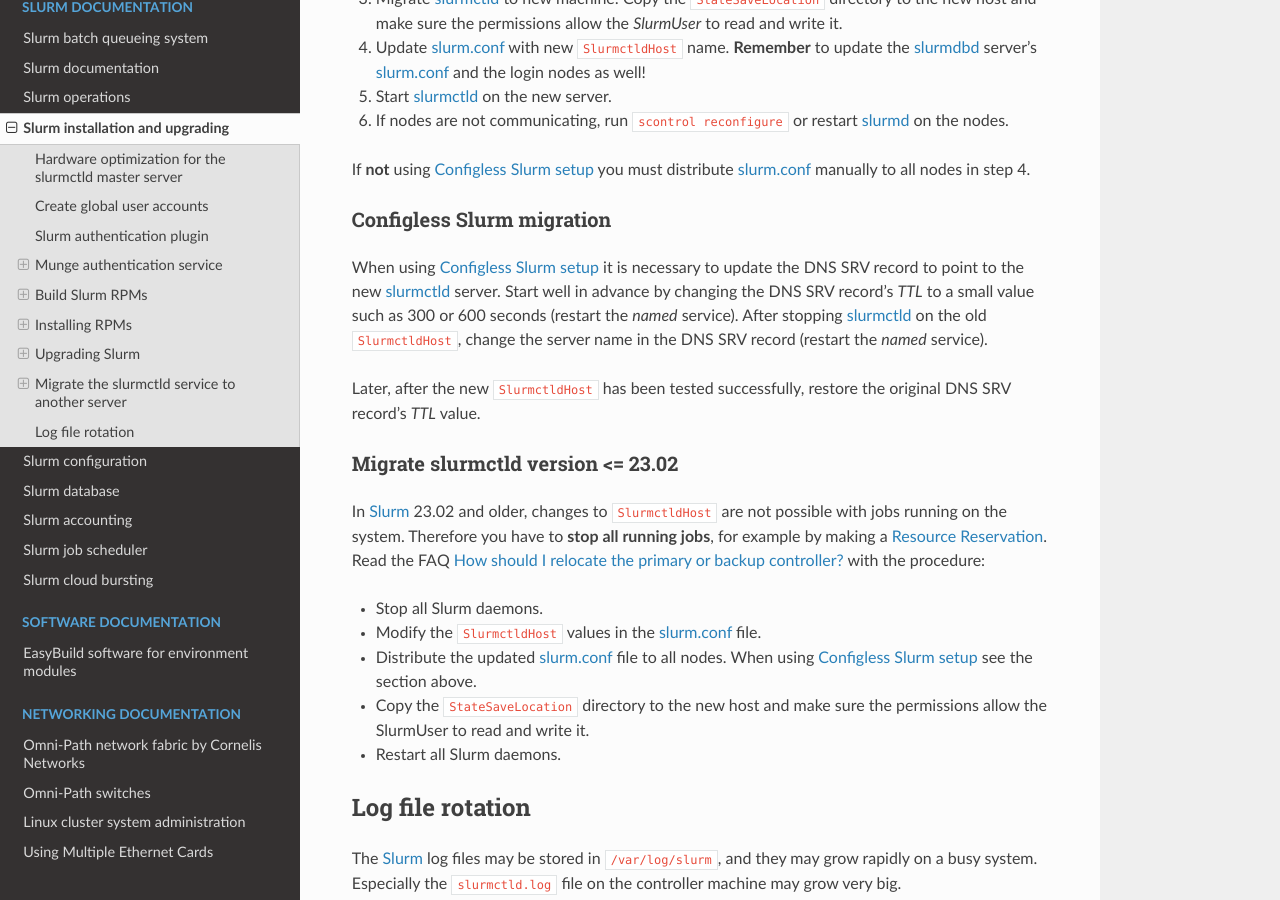
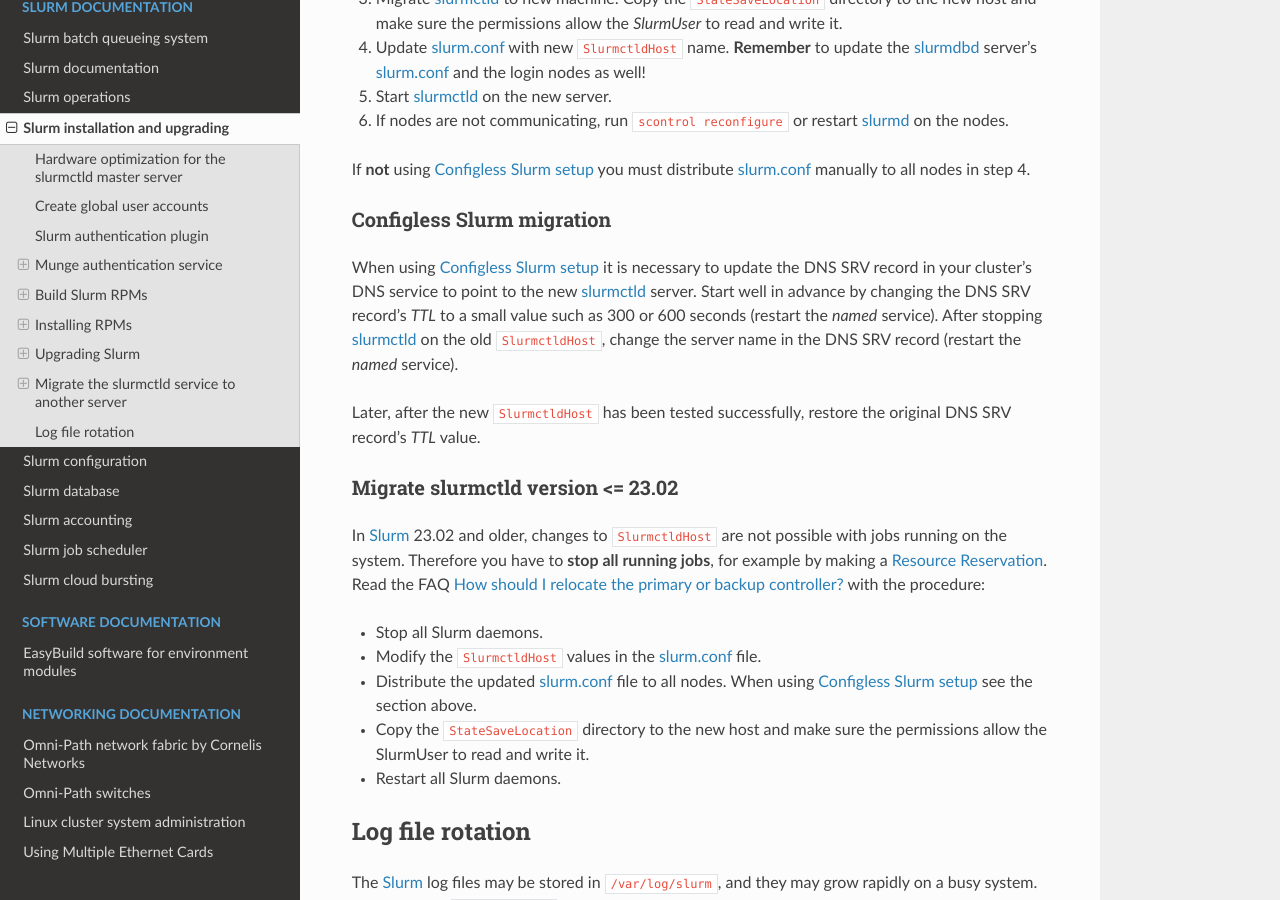
Before and after one commit to OleHolmNielsen/Niflheim_system, a Sphinx documentation site: the page built from docs/Slurm_installation.rst, in a window 1280 px wide and 900 px high, scrolled down 23869 px. Built offline with Sphinx 7.4.7 and the Read the Docs theme 2.0.0, drawn with Linux system fonts in a browser that asks for light colours.

Commit message:
Minor edit

```diff
--- a/docs/Slurm_installation.rst
+++ b/docs/Slurm_installation.rst
@@ -1020,7 +1020,7 @@ If **not** using :ref:`configless-slurm-setup` you must distribute slurm.conf_ m
 Configless Slurm migration
 --------------------------
 
-When using :ref:`configless-slurm-setup` it is necessary to update the DNS SRV record to point to the new slurmctld_ server.
+When using :ref:`configless-slurm-setup` it is necessary to update the DNS SRV record in your cluster's DNS service to point to the new slurmctld_ server.
 Start well in advance by changing the DNS SRV record's *TTL* to a small value such as 300 or 600 seconds (restart the *named* service).
 After stopping slurmctld_ on the old ``SlurmctldHost``,
 change the server name in the DNS SRV record (restart the *named* service).
```
